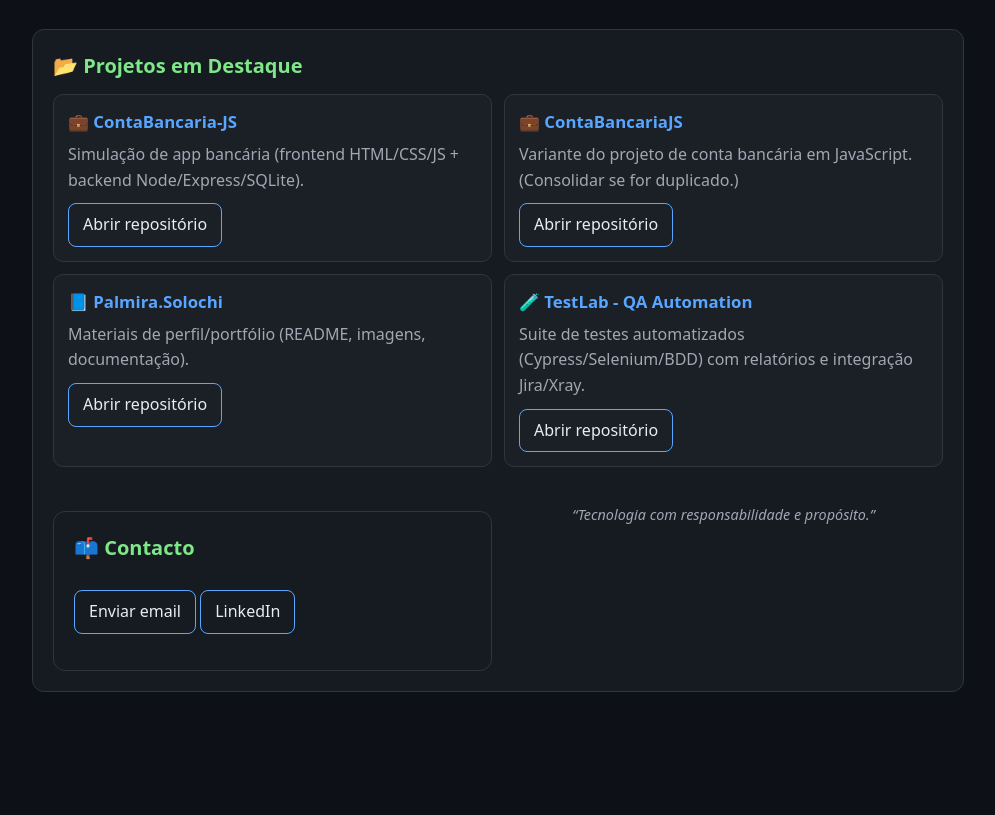
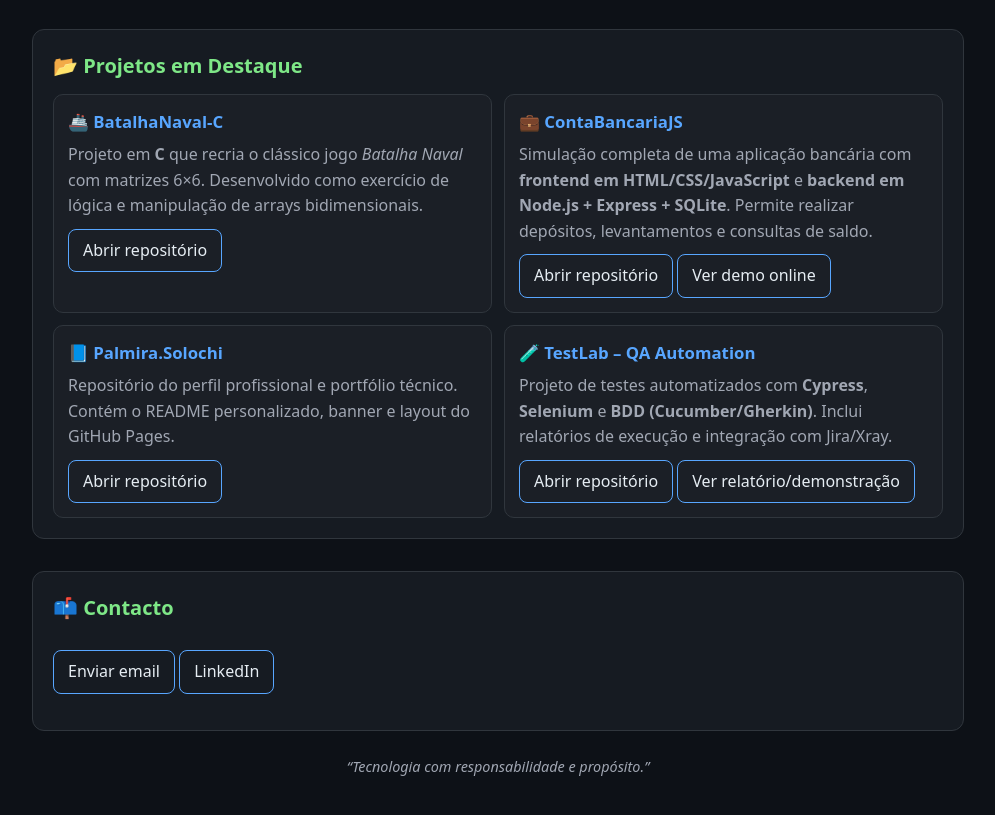
Before and after one commit to Pssolochi82/pssolochi82.github.io, a plain HTML site: page index.html in a window 1280 px wide. Shown: the part 1481-2296 px from the top of the page, without its empty margins (142-1137 px from the left). Before the commit the page ends 2197 px from the top, so only its background shows below. Drawn offline with Linux system fonts and the light colour scheme.

Commit message:
feat: adicionar projeto BatalhaNaval-C ao portfólio

```diff
--- a/index.html
+++ b/index.html
@@ -48,38 +48,40 @@
     <section class="section">
   <h2>📂 Projetos em Destaque</h2>
   <div class="grid">
-
-    <!-- ContaBancaria-JS -->
+    <!-- BatalhaNaval-C -->
 <div class="card">
-  <h3>💼 ContaBancaria-JS</h3>
-  <p>Simulação de app bancária (frontend HTML/CSS/JS + backend Node/Express/SQLite).</p>
-  <a class="button" href="https://github.com/Pssolochi82/ContaBancaria-JS" target="_blank" rel="noopener">Abrir repositório</a>
-  <!-- Se ativares Pages no próprio repo, podes ter também: -->
-  <!-- <a class="button" href="https://pssolochi82.github.io/ContaBancaria-JS" target="_blank" rel="noopener">Ver demo</a> -->
+  <h3>🚢 BatalhaNaval-C</h3>
+  <p>Projeto em <strong>C</strong> que recria o clássico jogo <em>Batalha Naval</em> com matrizes 6×6. Desenvolvido como exercício de lógica e manipulação de arrays bidimensionais.</p>
+  <a class="button" href="https://github.com/Pssolochi82/BatalhaNaval-C" target="_blank" rel="noopener">Abrir repositório</a>
 </div>
 
-<!-- ContaBancariaJS (se for mesmo outro projeto) -->
+    <!-- ContaBancariaJS -->
     <div class="card">
       <h3>💼 ContaBancariaJS</h3>
-  <p>Variante do projeto de conta bancária em JavaScript. (Consolidar se for duplicado.)</p>
+      <p>Simulação completa de uma aplicação bancária com <strong>frontend em HTML/CSS/JavaScript</strong> e <strong>backend em Node.js + Express + SQLite</strong>. Permite realizar depósitos, levantamentos e consultas de saldo.</p>
       <a class="button" href="https://github.com/Pssolochi82/ContaBancariaJS" target="_blank" rel="noopener">Abrir repositório</a>
+      <!-- Se ativares GitHub Pages nesse projeto, ativa esta linha: -->
+     <a class="button" href="https://pssolochi82.github.io/ContaBancariaJS" target="_blank" rel="noopener">Ver demo online</a>
     </div>
 
     <!-- Palmira.Solochi -->
     <div class="card">
       <h3>📘 Palmira.Solochi</h3>
-  <p>Materiais de perfil/portfólio (README, imagens, documentação).</p>
+      <p>Repositório do perfil profissional e portfólio técnico. Contém o README personalizado, banner e layout do GitHub Pages.</p>
       <a class="button" href="https://github.com/Pssolochi82/Palmira.Solochi" target="_blank" rel="noopener">Abrir repositório</a>
     </div>
 
-<!-- TestLab (quando criares) -->
+    <!-- TestLab -->
     <div class="card">
-  <h3>🧪 TestLab - QA Automation</h3>
-  <p>Suite de testes automatizados (Cypress/Selenium/BDD) com relatórios e integração Jira/Xray.</p>
+      <h3>🧪 TestLab – QA Automation</h3>
+      <p>Projeto de testes automatizados com <strong>Cypress</strong>, <strong>Selenium</strong> e <strong>BDD (Cucumber/Gherkin)</strong>. Inclui relatórios de execução e integração com Jira/Xray.</p>
       <a class="button" href="https://github.com/Pssolochi82/TestLab" target="_blank" rel="noopener">Abrir repositório</a>
-  <!-- Quando ativares Pages no TestLab: -->
-  <!-- <a class="button" href="https://pssolochi82.github.io/TestLab" target="_blank" rel="noopener">Ver demo/relatório</a> -->
+      <!-- Quando publicares relatórios em Pages: -->
+     <a class="button" href="https://pssolochi82.github.io/TestLab" target="_blank" rel="noopener">Ver relatório/demonstração</a>
     </div>
+  </div>
+</section>
+
 
 
    <section class="section">
```
Lines whose indentation alone changed are shown as unchanged.
